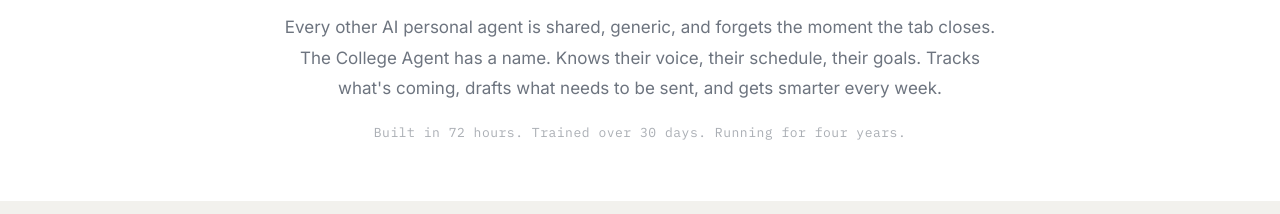
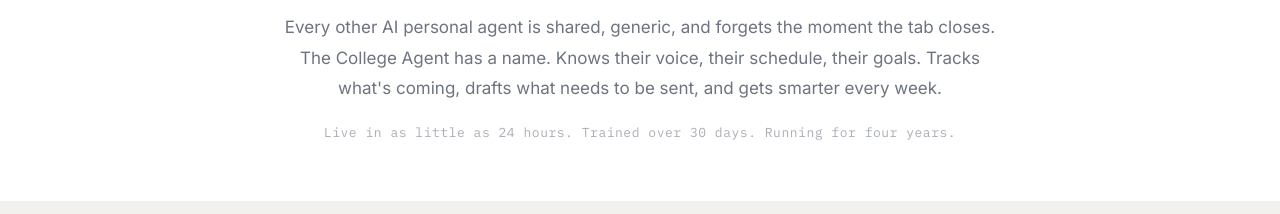
Before and after one commit to doralevich/the-college-agent, a Next.js app: page / in a window 1280 px wide. Shown: the part 1280-1494 px from the top of the page. Built offline with nearby package versions, Linux system fonts and the light colour scheme.

Commit message:
Update timing copy: 24 hours instead of 72 hours

```diff
--- a/app/components/Explainer.tsx
+++ b/app/components/Explainer.tsx
@@ -83,7 +83,7 @@ export default function Explainer() {
             Every other AI personal agent is shared, generic, and forgets the moment the tab closes. The College Agent has a name. Knows their voice, their schedule, their goals. Tracks what&apos;s coming, drafts what needs to be sent, and gets smarter every week.
           </p>
           <p style={{ fontSize: 13, fontFamily: "var(--font-mono)", color: "rgba(11,23,41,.35)", marginTop: 20, letterSpacing: ".04em" }}>
-            Built in 72 hours. Trained over 30 days. Running for four years.
+            Live in as little as 24 hours. Trained over 30 days. Running for four years.
           </p>
         </div>
       </section>
```
